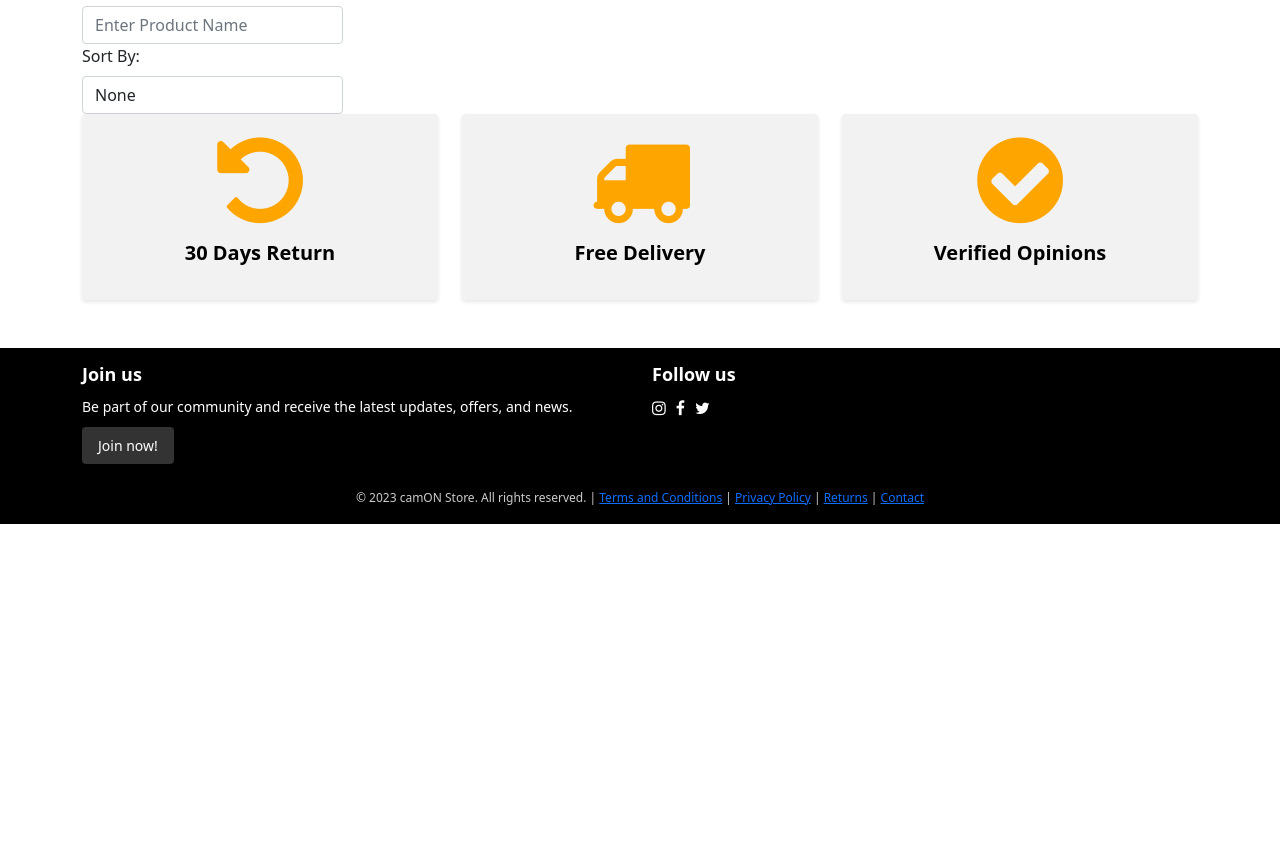
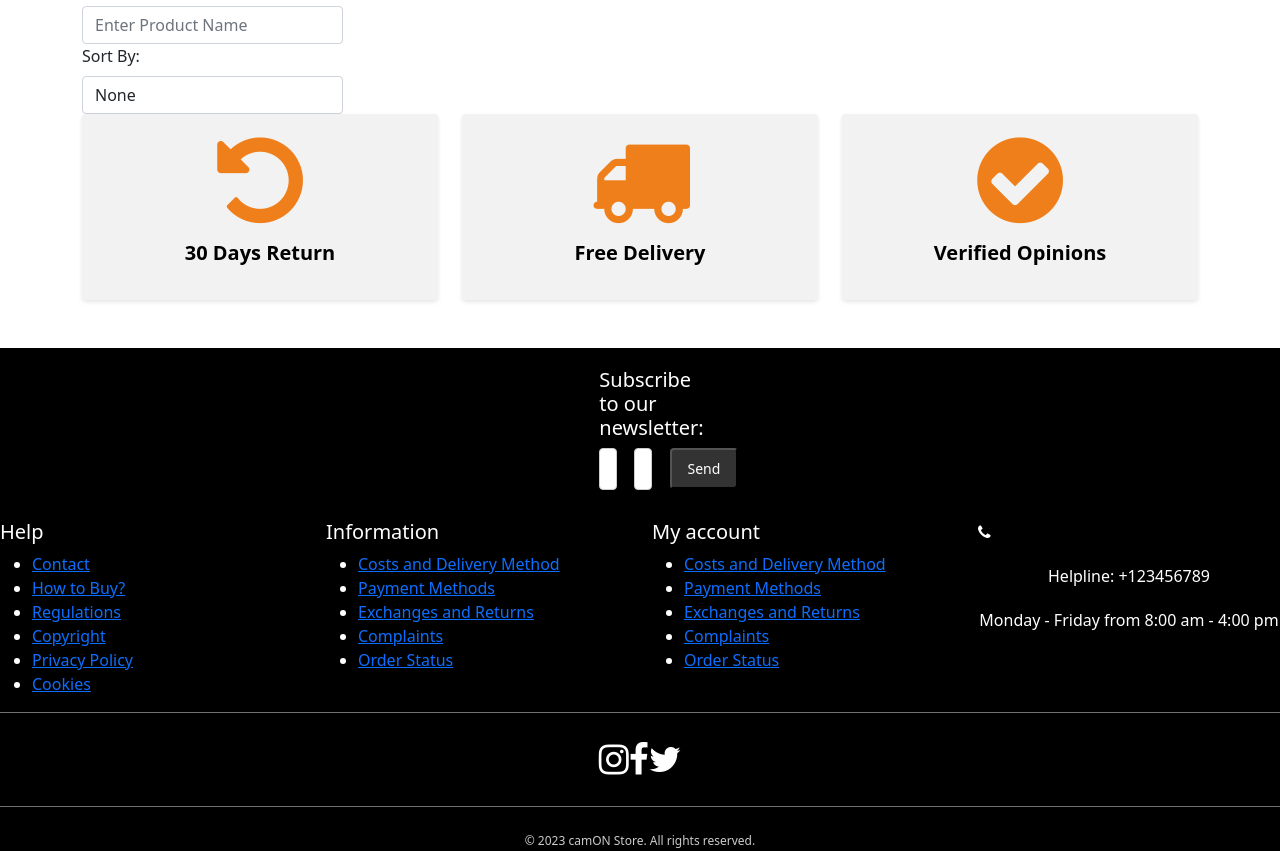
Before and after one commit to pSakowski/cam-shop, a React (Create React App) app in the folder client/: page / in a window 1280 px wide. Shown: the part 740-1591 px from the top of the page. Before the commit the page ends 1264 px from the top, so only its background shows below. Built offline with nearby package versions, Linux system fonts and the light colour scheme; no server answers.

Commit message:
fix styles & upgrade Footer

```diff
--- a/client/src/components/common/InfoBox/InfoBox.module.scss
+++ b/client/src/components/common/InfoBox/InfoBox.module.scss
@@ -21,7 +21,7 @@
       i {
         font-size: 100px;
         margin-bottom: 0.5rem;
-        color: orange;
+        color: #ef7f1a;
       }
 
       p {
--- a/client/src/components/features/ProductCarousel/ProductCarousel.module.scss
+++ b/client/src/components/features/ProductCarousel/ProductCarousel.module.scss
@@ -29,16 +29,16 @@
 
 .carouselButton {
   background-color: transparent;
-  border: 2px solid orange;
-  color: orange;
+  border: 2px solid #ef7f1a;
+  color: #ef7f1a;
   font-weight: 700;
   text-transform: uppercase;
   border-radius: 5%;
 }
 
 .carouselButton:hover {
-  background-color: orange;
+  background-color: #ef7f1a;
   color: black;
   border-radius: 5%;
-  border: 2px solid orange;
+  border: 2px solid #ef7f1a;
 }
--- a/client/src/components/pages/Login/Login.module.scss
+++ b/client/src/components/pages/Login/Login.module.scss
@@ -5,6 +5,6 @@
 
     &:hover {
       background-color: black;
-      color: orange;
+      color: #ef7f1a;
     }
   }
--- a/client/src/components/pages/Register/Register.module.scss
+++ b/client/src/components/pages/Register/Register.module.scss
@@ -6,6 +6,6 @@
 
     &:hover {
       background-color: black;
-      color: orange;
+      color: #ef7f1a;
     }
   }
--- a/client/src/components/views/Footer/Footer.js
+++ b/client/src/components/views/Footer/Footer.js
@@ -1,59 +1,189 @@
+
+
 import React from 'react';
 import { Container, Row, Col } from 'reactstrap';
 import { Link } from 'react-router-dom';
 import styles from './Footer.module.scss';
 
 const Footer = () => (
-  <footer id="sticky-footer" className={`${styles.footer} py-3`}>
-    <Container>
+  <footer className={styles.footer}>
+    <Row className={styles.newsletterRow}>
+      <Col md="1">
+        <h5>Subscribe to our newsletter:</h5>
+        <form>
           <Row>
-        <Col md="6">
+            <Col md="4">
+              <input
+                type="text"
+                name="name"
+                placeholder="Your Name"
+                className={styles.newsletterInput}
+              />
+            </Col>
+            <Col md="4">
+              <input
+                type="email"
+                name="email"
+                placeholder="Your Email"
+                className={styles.newsletterInput}
+              />
+            </Col>
+            <Col md="4">
+              <button type="submit" className={styles.newsletterButton}>
+                Send
+              </button>
+            </Col>
+          </Row>
+        </form>
+      </Col>
+    </Row>
+    <Row>
+      <Col md="3">
         <div className={styles.footerSection}>
-            <h5 className={styles.footerSectionTitle}>Join us</h5>
-            <p className={styles.footerSectionText}>
-              Be part of our community and receive the latest updates, offers, and news.
-            </p>
-            <Link to="/register" className={styles.footerButton}>
-              Join now!
+          <h5 className={styles.footerSectionTitle}>Help</h5>
+          <ul className={styles.footerList}>
+            <li>
+              <Link to="/contact" className={styles.footerLink}>
+                Contact
               </Link>
+            </li>
+            <li>
+              <Link to="/how-to-buy" className={styles.footerLink}>
+                How to Buy?
+              </Link>
+            </li>
+            <li>
+              <Link to="/regulations" className={styles.footerLink}>
+                Regulations
+              </Link>
+            </li>
+            <li>
+              <Link to="/copyright" className={styles.footerLink}>
+                Copyright
+              </Link>
+            </li>
+            <li>
+              <Link to="/privacy-policy" className={styles.footerLink}>
+                Privacy Policy
+              </Link>
+            </li>
+            <li>
+              <Link to="/cookies" className={styles.footerLink}>
+                Cookies
+              </Link>
+            </li>
+          </ul>
         </div>
       </Col>
-        <Col md="6">
+      <Col md="3">
         <div className={styles.footerSection}>
-            <h5 className={styles.footerSectionTitle}>Follow us</h5>
-            <ul className={`list-inline ${styles.socialIcons}`}>
-              <li className={styles.socialIcon}>
+          <h5 className={styles.footerSectionTitle}>Information</h5>
+          <ul className={styles.footerList}>
+            <li>
+              <Link to="/costs-delivery" className={styles.footerLink}>
+                Costs and Delivery Method
+              </Link>
+            </li>
+            <li>
+              <Link to="/payment-methods" className={styles.footerLink}>
+                Payment Methods
+              </Link>
+            </li>
+            <li>
+              <Link to="/exchanges-returns" className={styles.footerLink}>
+                Exchanges and Returns
+              </Link>
+            </li>
+            <li>
+              <Link to="/complaints" className={styles.footerLink}>
+                Complaints
+              </Link>
+            </li>
+            <li>
+              <Link to="/order-status" className={styles.footerLink}>
+                Order Status
+              </Link>
+            </li>
+          </ul>
+        </div>
+      </Col>
+      <Col md="3">
+        <div className={styles.footerSection}>
+          <h5 className={styles.footerSectionTitle}>My account</h5>
+          <ul className={styles.footerList}>
+            <li>
+              <Link to="/costs-delivery" className={styles.footerLink}>
+                Costs and Delivery Method
+              </Link>
+            </li>
+            <li>
+              <Link to="/payment-methods" className={styles.footerLink}>
+                Payment Methods
+              </Link>
+            </li>
+            <li>
+              <Link to="/exchanges-returns" className={styles.footerLink}>
+                Exchanges and Returns
+              </Link>
+            </li>
+            <li>
+              <Link to="/complaints" className={styles.footerLink}>
+                Complaints
+              </Link>
+            </li>
+            <li>
+              <Link to="/order-status" className={styles.footerLink}>
+                Order Status
+              </Link>
+            </li>
+          </ul>
+        </div>
+      </Col>
+      <Col md="3">
+        <div className={styles.footerSection}>
+          <div className={styles.footerIconText}>
+            <i className={`${styles.footerIcon} fa fa-phone`} />
+            <p className={styles.footerText}>
+              Helpline: +123456789
+            </p>
+          </div>
+          <p className={styles.footerText}>
+            Monday - Friday from 8:00 am - 4:00 pm
+          </p>
+        </div>
+      </Col>
+    </Row>
+
+    <Row>
+      <Col md="12">
+        <ul className={styles.socialIcons}>
+          <li>
             <a href="https://www.instagram.com">
               <i className="fa fa-instagram"></i>
             </a>
           </li>
-              <li className={styles.socialIcon}>
+          <li>
             <a href="https://www.facebook.com">
               <i className="fa fa-facebook"></i>
             </a>
           </li>
-              <li className={styles.socialIcon}>
+          <li>
             <a href="https://twitter.com/">
               <i className="fa fa-twitter"></i>
             </a>
           </li>
         </ul>
-          </div>
       </Col>
     </Row>
 
     <Row>
       <Col md="12" className={styles.footerText}>
         <small className={styles.footerCopyright}>
-            &copy; 2023 camON Store. All rights reserved. |{' '}
-            <Link to="/rules">Terms and Conditions</Link> |{' '}
-            <Link to="/privacy-policy">Privacy Policy</Link> |{' '}
-            <Link to="/returns">Returns</Link> |{' '}
-            <Link to="/contact">Contact</Link>
+          &copy; 2023 camON Store. All rights reserved.
         </small>
       </Col>
     </Row>
-    </Container>
+
   </footer>
 );
 
--- a/client/src/components/views/Footer/Footer.module.scss
+++ b/client/src/components/views/Footer/Footer.module.scss
@@ -3,22 +3,34 @@
   color: #fff;
 }
 
-  .footerSection {
-    margin-bottom: 20px;
+.newsletterRow {
+  display: flex;
+  justify-content: center;
+  align-items: center;
+  padding: 20px;
 }
 
-  .footerSectionTitle {
-    font-size: 18px;
+.newsletterContent {
+  background-color: #fff;
+  padding: 20px;
+  border-radius: 4px;
+}
+
+.newsletterContent h1 {
+  font-size: 20px;
   font-weight: bold;
   margin-bottom: 10px;
 }
 
-  .footerSectionText {
-    font-size: 14px;
+.newsletterInput {
+  width: 100%;
+  padding: 8px;
   margin-bottom: 10px;
+  border: 1px solid #ccc;
+  border-radius: 4px;
 }
 
-  .footerButton {
+.newsletterButton {
   display: inline-block;
   padding: 8px 16px;
   background-color: #333;
@@ -26,29 +38,32 @@
   border-radius: 4px;
   text-decoration: none;
   font-size: 14px;
+  cursor: pointer;
+}
 
-    &:hover{
+.newsletterButton:hover {
   color: orange;
-    }
 }
 
 .socialIcons {
   padding-left: 0;
   margin-bottom: 0;
   list-style: none;
+  display: flex;
+  justify-content: center;
+  font-size: 35px;
+  border-bottom: 1px solid #707170;
+  border-top: 1px solid #707170;
+  margin-bottom: 20px;
+  padding: 20px 0;
 }
 
-  .socialIcon {
-    display: inline-block;
-    margin-right: 10px;
+.socialIcons a {
+  color: white;
 }
 
-  .socialIcon a {
-    color: #fff;
-
-    &:hover{
+.socialIcons a:hover {
   color: orange;
-    }
 }
 
 .footerText {
--- a/client/src/components/views/NavBar/NavBar.module.scss
+++ b/client/src/components/views/NavBar/NavBar.module.scss
@@ -29,7 +29,7 @@
 }
 
 .logoEnding {
-  color: orange;
+  color: #ef7f1a;
 }
 
 .contactInfo {
@@ -78,7 +78,7 @@
   align-items: center;
   font-size: 2rem;
   color: white;
-  background-color: orange;
+  background-color: #ef7f1a;
   padding: 5px;
   border-bottom: 3px solid black;
   cursor: pointer;
@@ -90,7 +90,7 @@
 
 .menu {
   padding: 5px;
-  background-color: orange;
+  background-color: #ef7f1a;
   max-height: 0;
   overflow: hidden;
   transition: max-height 0.3s ease;
```
Lines whose indentation alone changed are shown as unchanged.
